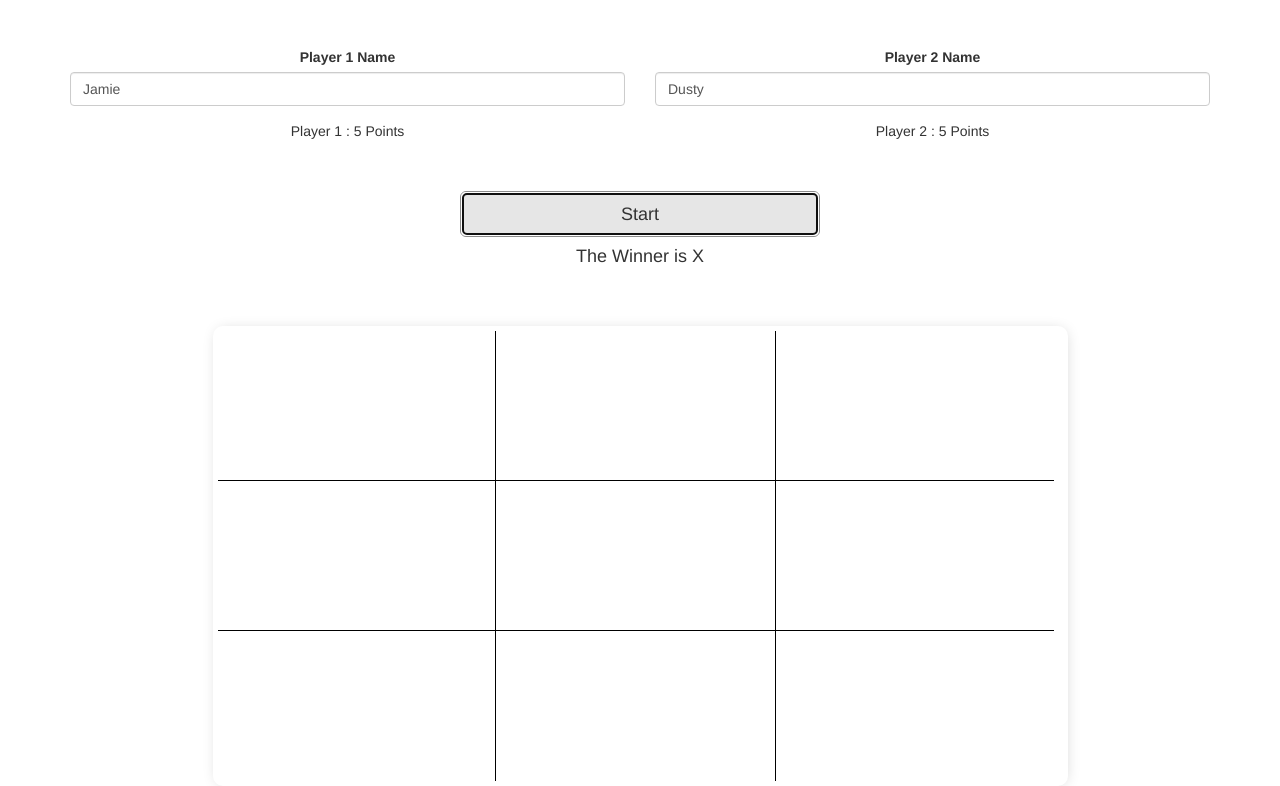
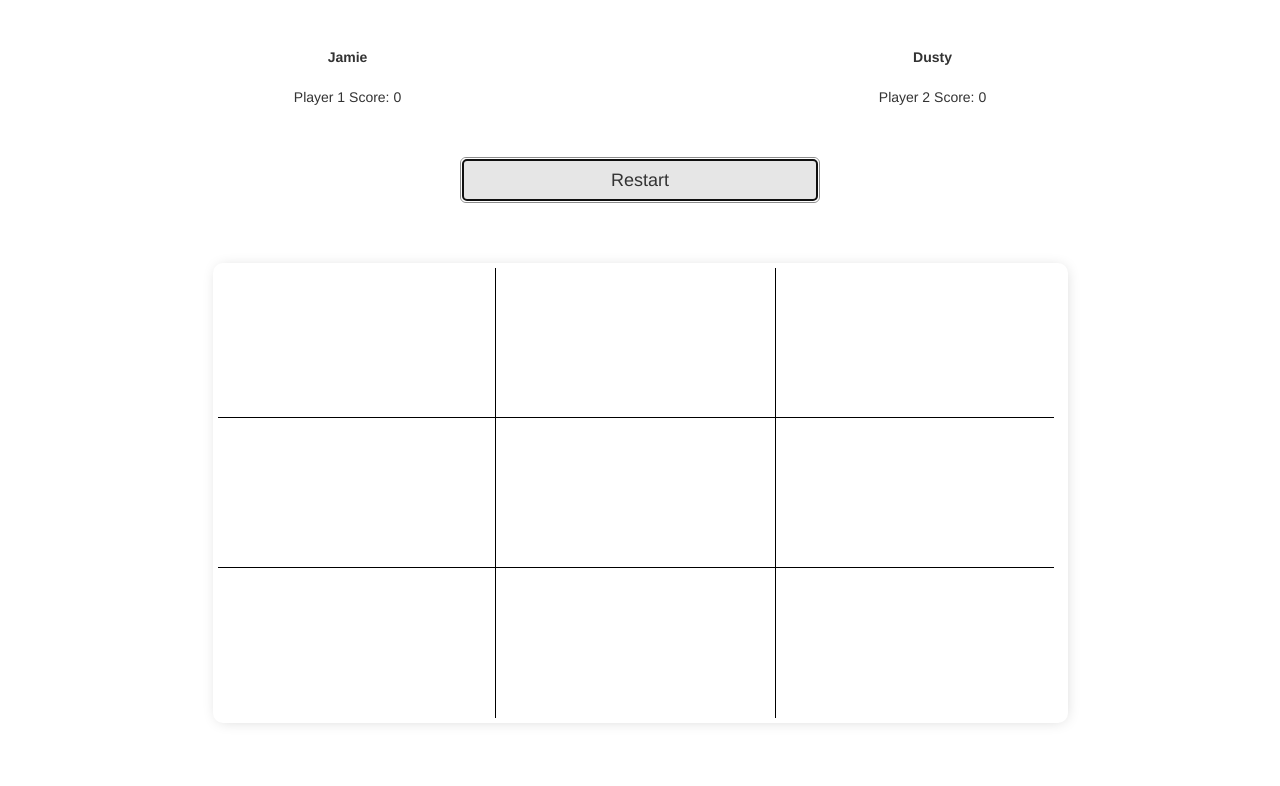
Before and after one commit to dustatron/epicodus-tic-tac-toe, a plain HTML site: page index.html in a window 1280 px wide. Both pictures are taken after a click on the button "Start". Shown: the part 63-849 px from the top of the page. After the commit the page ends 800 px from the top, so only its background shows below. Drawn offline with Linux system fonts and the light colour scheme.

Commit message:
prevent clicks from changing state of a square during game play and preventing clicks after a win. Then we hide and show game board and user inputs.

```diff
--- a/index.html
+++ b/index.html
@@ -23,22 +23,22 @@
       <!-- Player 1 input -->
       <div class="col-md-6 text-center">
           <div class="form-group">
-              <label for="player-1">Player 1 Name</label>
+              <label id="player1Name" for="player-1">Player 1 Name</label>
               <input type="text" class="form-control" id="player-1" placeholder="Name for X" value="Jamie">
           </div>
           <div class="player-1-score">
-            Player 1 : 5 Points
+              Player 1 Score: <span id="playerScoreX">0</span>
           </div>
       </div>
       <!-- Player 2 input -->
       <div class="col-md-6 text-center">
           <div class="form-group">
-              <label for="player-2">Player 2 Name</label>
+              <label id="player2Name" for="player-2">Player 2 Name</label>
               <input type="text" class="form-control" id="player-2" placeholder="Name for O" value="Dusty">
           </div>
 
           <div class="player-2-score">
-              Player 2 : 5 Points
+              Player 2 Score: <span id="playerScoreO">0</span>
             </div>
 
       </div>
@@ -53,11 +53,12 @@
     <!-- Winning Callout -->
     <div class="row">
         <div class="col-md-4 col-md-offset-4 text-center">
-          <h4>The Winner is X</h4>
+          <h4 id="win-title"></h4>
         </div>
     </div>
 
     <!-- Game Board -->
+    <div class="hideDiv">
       <div class="row game-board">
         <div id="r1c1" class="square"></div>
         <div id="r1c2" class="square"></div>
@@ -71,6 +72,8 @@
         <div id="r3c2" class="square"></div>
         <div id="r3c3" class="square"></div>
       </div>
+    </div>
+
 
   </div>
   <script src="js/scripts.js"></script>
--- a/js/scripts.js
+++ b/js/scripts.js
@@ -3,19 +3,60 @@ var controller = new Controller(ui);
 
 function UI() {
   //public
-  this.user1 = $("#player-1");
-  this.user2 = $("#player-2");
+  this.user1 = $("#player-1"); //input
+  this.player1Name = $("#player1Name");//title copy
+
+  this.player2Name = $("#player2Name");//title copy
+  this.user2 = $("#player-2"); //imnput
+
   this.theBoard =  $(".game-board");
+  this.hidden = $(".hideDiv");
+  this.winTitle = $('#win-title');
+  this.player1Score = $("#playerScoreX");
+  this.player2Score = $("#playerScoreO");
+  this.startButtonText = $("#startButton");
 
+  this.hidden.hide();
+
+  var that = this;
   //private
+  // ------------- Start Button click --------------- \\
   $("button#startButton").click(function () {
+    showPlayerNames()
+
+    that.hidden.slideDown("slow");
     controller.consoleLog();
-  })
+    controller.clearBoard();
+    controller.state = true;
+    that.winTitle.html("");
+    ui.startButtonText.html("Restart");
+  });
+
+ // ------------- Board Clicks --------------- \\
  this.theBoard.on("click", ".square", function() {
-    $(this).html(controller.currentPlayer());
-    controller.writeToBoard(this.id);
-    // console.log(this.id);
-  })
+   if(controller.state){
+     if($(this).html() === "") {
+       $(this).html(controller.currentPlayer());
+       controller.writeToBoard(this.id);
+       controller.checkBoard();
+       // console.log(this.id);
+     }
+   }
+  });
+
+
+  //view functions
+  var showPlayerNames = function(){
+
+    that.player1Name.html(that.user1.val());
+    that.user1.html();
+    that.user1.hide();
+
+    that.player2Name.html(that.user2.val());
+    that.user2.html();
+    that.user2.hide();
+
+  }
 }
 
 UI.prototype.createController = function(controller) {
@@ -23,23 +64,78 @@ UI.prototype.createController = function(controller) {
 }
 
 function Controller(ui) {
-  //public
-  this.currentPlayer = function() {
+
+  //private
+  var icon;
+
+  var game = {
+    board: [
+      ["", "" , ""],
+      ["", "", ""],
+      ["", "", ""]
+    ],
+    playerX: {
+      name: "",
+      score: 0,
+    },
+    playerO: {
+      name: "",
+      score: 0
+    },
+    turn: 0,
+    state: false,
+  }
+
+  this.board = game.board;
+  this.state = game.state;
+
+  this.consoleLog = function() {
+    console.log("in method")
+    console.log(ui.user1.val(), ui.user2.val());
+  }
+
+   //public
+
+   this.currentPlayer = function() {
     game.turn++;
-
-    if(game.turn >= 5 && game.turn <= 9) {
-      var winner = checkForWinner();
-      if(winner) {
-        alert(winner);
-      }
-    }
-
     if(game.turn % 2 === 0) {
       icon = "O"
       return "O";
     } else {
       icon = "X"
       return "X";
+    }
+  }
+
+  this.checkBoard = function() {
+    if(game.turn >= 5 && game.turn <= 8) {
+      var winner = checkForWinner();
+      if(winner) {
+        this.state = false;
+        if(winner === "X") {
+          game.playerX.score++;
+          ui.player1Score.html(game.playerX.score);
+
+        } else if(winner === "O") {
+          game.playerO.score++;
+          ui.player2Score.html(game.playerO.score);
+        }
+        ui.winTitle.html('The winner is ' + winner +'!!!');
+      }
+    } else if (game.turn >= 9){
+      if(winner) {
+        this.state = false;
+        ui.winTitle.html('The winner is ' + winner +'!!!');
+        if(winner === "X") {
+          game.playerX.score++;
+          ui.player1Score.html(game.playerX.score);
+        } else if(winner === "O") {
+          ui.player2Score.html(game.playerO.score);
+          game.playerO.score++;
+        }
+      } else {
+        ui.winTitle.html('Its a tie!!!');
+      }
     }
   }
 
@@ -100,60 +196,8 @@ function Controller(ui) {
       row[2] = "";
     });
     ui.theBoard.contents().empty()
+    game.turn = 0;
+
     return "cleared board"
   }
-
-
-
-  //private
-  var icon;
-
-  var game = {
-    board: [
-      ["", "" , ""],
-      ["", "", ""],
-      ["", "", ""]
-    ],
-    playerX: {
-      name: "",
-      score: 0,
-    },
-    playerO: {
-      name: "",
-      score: 0
-    },
-    turn: 0,
-    state: false,
-  }
-
-  this.board = game.board;
-
-  this.consoleLog = function() {
-    console.log("in method")
-    console.log(ui.user1.val(), ui.user2.val());
-  }
 }
-
-
-// this.checkForWinner = function() {
-//   var value = false;
-//   //check diagonal wins
-//   // if(game.board[0][0] === game.board[1][1] && game.board[1][1] === game.board[2][2]) {
-//   //   console.log("first");
-//   //   value = game.board[0][0];
-//   // } else if(game.board[0][2] === game.board[1][1] && game.board[1][1] === game.board[2][0]) {
-//   //   console.log("second");
-//   //   value = game.board[0][2];
-//   // } else {
-//     console.log("in else")
-//     //checking horizontal wins
-//     for(var i = 0; i < 3; i++) {
-//       value = checker(game.board[i][0], game.board[i][1], game.board[i][2]);
-//     }
-//     //check vertical wins
-//   //   for(var i = 0; i < 3; i++) {
-//   //     value = checker(game.board[0][i], game.board[1][i], game.board[2][i]);
-//   //   }
-//   // // }
-//   return value;
-// }
```
Lines whose indentation alone changed are shown as unchanged.
